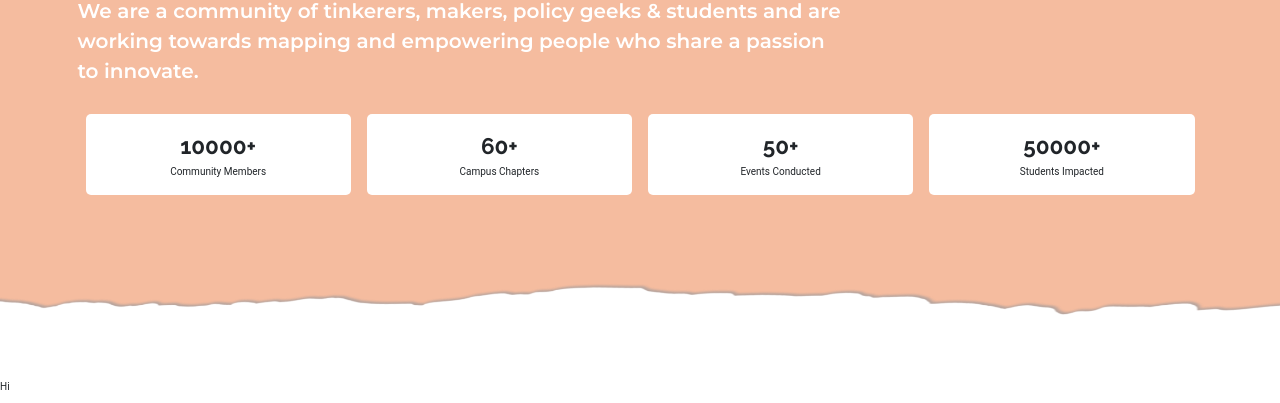
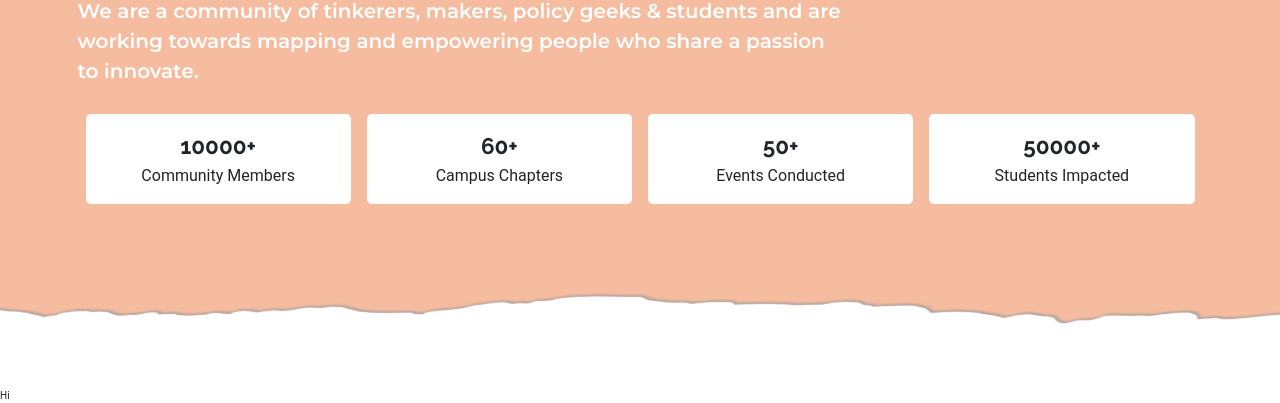
Before and after one commit to tinkerhub/campus.tinkerhub.org, a website: page index.html in a window 1280 px wide. Shown: the part 428-831 px from the top of the page. Drawn offline with nearby package versions, Linux system fonts and the light colour scheme.

Commit message:
new updates

```diff
--- a/assets/sass/style.scss
+++ b/assets/sass/style.scss
@@ -23,6 +23,10 @@ nav {
     color: white;
     font-weight: 700;
     font-size: 1.2rem;
+
+    @media only screen and (max-width: 660px) {
+        display: none;
+    }
 }
 
 .nlogo {
@@ -165,7 +169,7 @@ nav {
 
 .fsbtagline {
     font-weight: 400;
-    font-size: 1.1.6rem;
+    font-size: 1.6rem;
 }
 
 
```
Also changed, not shown: assets/dist/style.css.
